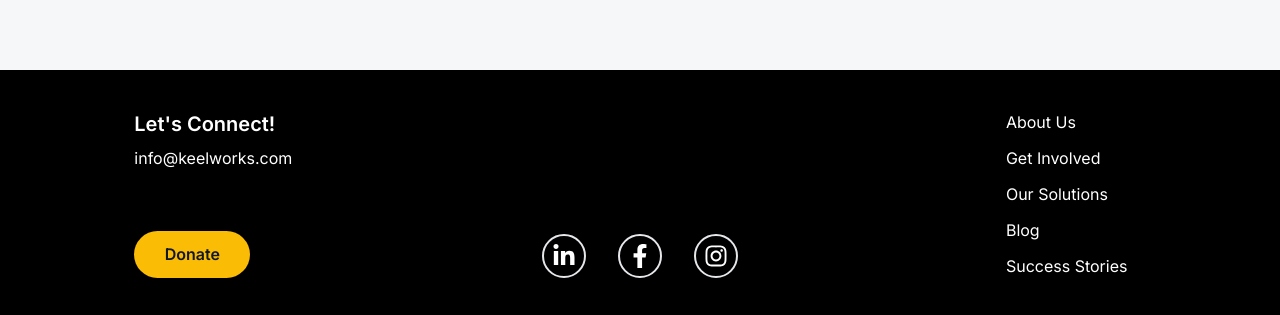
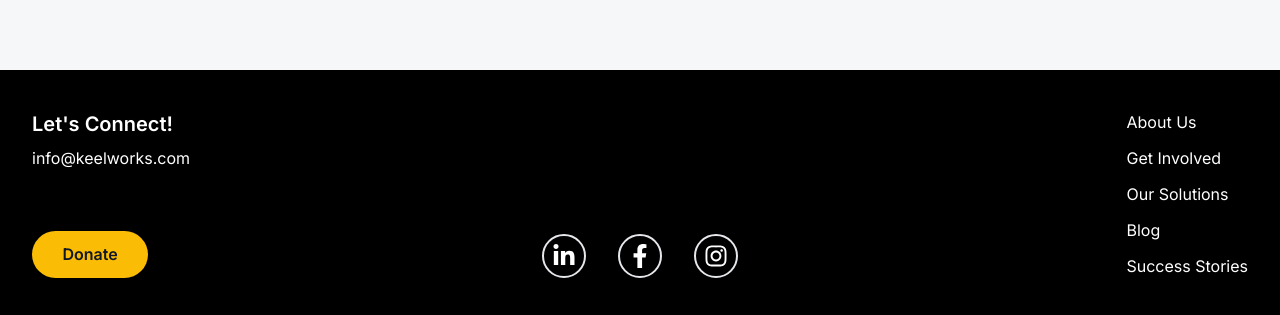
Before and after one commit to keelworks/keelworks-website, a React (Vite) app: page / in a window 1280 px wide. Shown: the part 2381-2696 px from the top of the page. Built offline with nearby package versions, Linux system fonts and the light colour scheme.

Commit message:
Changes of Margins in Footer

```diff
--- a/src/Components/Footer/Footer.jsx
+++ b/src/Components/Footer/Footer.jsx
@@ -3,10 +3,10 @@ import { FaFacebookF, FaInstagram, FaLinkedinIn } from "react-icons/fa";
 
 const Footer = () => {
   return (
-    <footer className="bg-black text-white">
-      <div className="mx-auto w-full max-w-screen-xl">
-        <div className="grid grid-cols-1 md:grid-cols-3 md:order-1 place-items-center gap-8 px-4 py-6 md:py-10">
-          <div className="h-full flex flex-row md:flex-col justify-between items-center md:items-start gap-8">
+    <footer className="bg-black text-white grid grid-cols-1 place-items-center">
+      <div className="w-full max-w-[3000px] px-8 [@media(min-width:3000px)]:px-0">
+        <div className="grid grid-cols-1 md:grid-cols-3 md:order-1 place-items-center gap-8 py-6 md:py-10">
+          <div className="h-full flex flex-row md:flex-col justify-between md:place-self-start items-center md:items-start gap-8">
             <div>
               <h1 className="mb-2 text-xl font-semibold">Let's Connect!</h1>
               <a
@@ -23,7 +23,7 @@ const Footer = () => {
             </div>
           </div>
 
-          <div className="flex flex-col space-y-3 items-center md:items-start md:order-3">
+          <div className="flex flex-col space-y-3 items-center md:place-self-end md:items-start md:order-3">
             <a href="#" className="hover:text-gray-500">
               About Us
             </a>
@@ -41,7 +41,7 @@ const Footer = () => {
             </a>
           </div>
 
-          <div className="h-full flex flex-col justify-end md:order-2">
+          <div className="h-full flex flex-col justify-end md:place-self-center md:order-2">
             <div className="flex space-x-8">
               <a href="#" className="text-white hover:text-gray-500">
                 <div className="p-2 border-2 rounded-full hover:border-gray-500">
```
